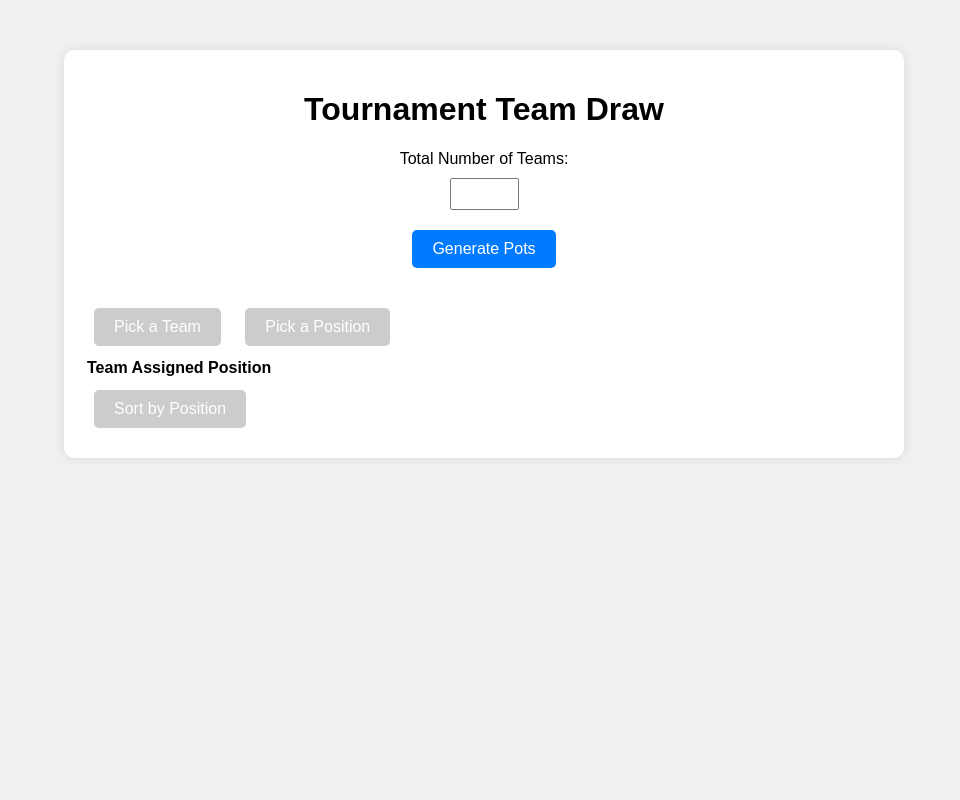
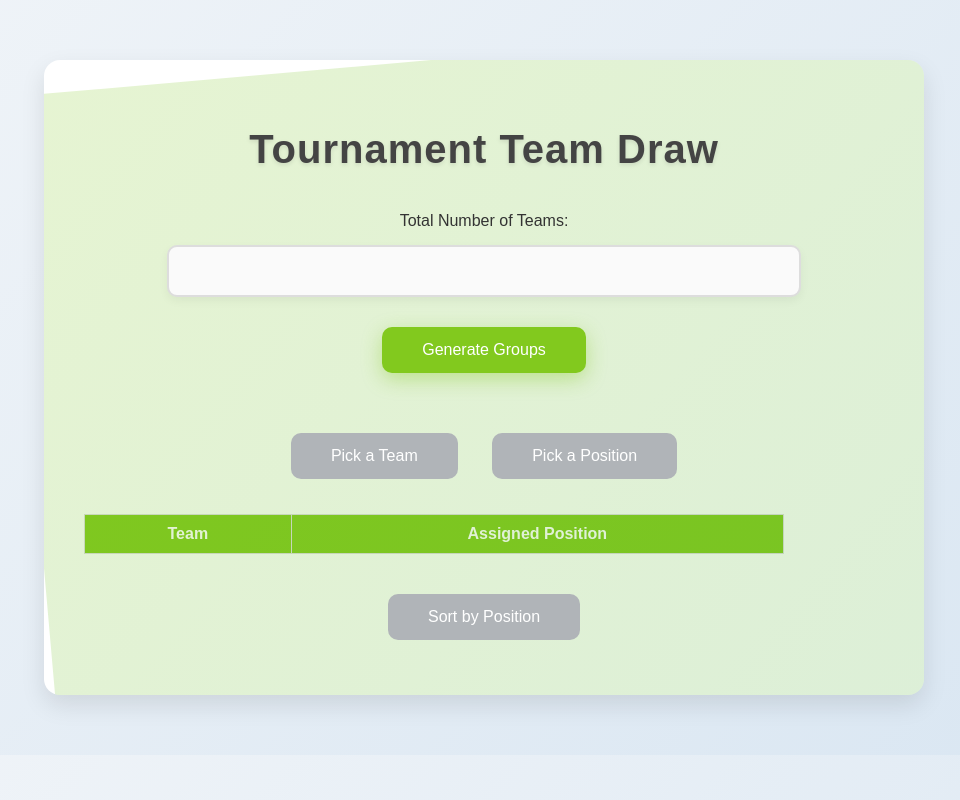
Before and after one commit to The-Cosmic-Assets-Wealth-Management-Co/Tournament-Draw, a plain HTML site: page index.html in a window 1280 px wide. Shown: the whole page, without its empty margins (156-1116 px from the left). Drawn offline with Linux system fonts and the light colour scheme.

Commit message:
NewCommits

```diff
--- a/index.html
+++ b/index.html
@@ -15,7 +15,7 @@
             <label for="teamCount">Total Number of Teams:</label>
             <input type="number" id="teamCount" min="4" max="32" required>
             <div id="teamsContainer"></div>
-            <button type="submit">Generate Pots</button>
+            <button type="submit">Generate Groups</button>
         </form>
 
         <div id="potsSection"></div>
--- a/styles.css
+++ b/styles.css
@@ -1,52 +1,189 @@
 body {
-    font-family: Arial, sans-serif;
-    background-color: #f0f0f0;
+    font-family: 'Poppins', sans-serif;
+    background: linear-gradient(135deg, #f0f4f8, #d9e6f2);
+    color: #333;
+    margin: 0;
+    padding: 0;
 }
 
 .container {
     max-width: 800px;
-    margin: 50px auto;
-    background-color: white;
-    padding: 20px;
-    border-radius: 10px;
-    box-shadow: 0 0 10px rgba(0, 0, 0, 0.1);
+    margin: 60px auto;
+    background-color: #fff;
+    padding: 40px;
+    border-radius: 16px;
+    box-shadow: 0 10px 25px rgba(0, 0, 0, 0.1);
+    position: relative;
+    overflow: hidden;
+    text-align: center;
+}
+
+.container::before {
+    content: '';
+    position: absolute;
+    top: -10px;
+    left: -10px;
+    width: 120%;
+    height: 120%;
+    background: linear-gradient(135deg, rgba(130, 201, 30, 0.2), rgba(74, 171, 61, 0.2));
+    z-index: 0;
+    pointer-events: none;
+    transform: rotate(-5deg);
+    border-radius: 16px;
 }
 
 h1 {
-    text-align: center;
+    font-size: 2.5rem;
+    color: #444;
+    margin-bottom: 40px;
+    font-weight: bold;
+    letter-spacing: 1px;
+    position: relative;
+    z-index: 1;
+    text-shadow: 0 2px 4px rgba(0, 0, 0, 0.1);
 }
 
 form {
     display: flex;
     flex-direction: column;
     align-items: center;
+    position: relative;
+    z-index: 1;
 }
 
-input {
-    margin: 10px 0;
-    padding: 5px;
+input[type="text"], input[type="number"] {
+    width: 100%;
+    max-width: 600px;
+    padding: 15px;
     font-size: 16px;
+    border: 2px solid #ddd;
+    border-radius: 10px;
+    margin: 15px 0;
+    transition: all 0.3s ease;
+    background: #fafafa;
+    box-shadow: 0 4px 10px rgba(0, 0, 0, 0.05);
+}
+
+input:focus {
+    border-color: #82c91e;
+    background-color: #fff;
+    box-shadow: 0 4px 20px rgba(130, 201, 30, 0.3);
+    outline: none;
 }
 
 button {
-    padding: 10px 20px;
+    padding: 14px 40px;
     font-size: 16px;
-    margin: 10px;
-    background-color: #007bff;
+    margin: 15px;
+    background-color: #82c91e;
     color: white;
     border: none;
-    border-radius: 5px;
+    border-radius: 10px;
     cursor: pointer;
+    position: relative;
+    z-index: 1;
+    box-shadow: 0 6px 20px rgba(130, 201, 30, 0.4);
+    transition: all 0.3s ease;
 }
 
 button:disabled {
-    background-color: #cccccc;
+    background-color: #adb5bd;
+    box-shadow: none;
+    filter: grayscale(0.5);
 }
 
 button:hover:enabled {
-    background-color: #0056b3;
+    background-color: #51a512;
+    transform: translateY(-3px);
+    box-shadow: 0 10px 25px rgba(130, 201, 30, 0.6);
+}
+
+button:active:enabled {
+    background-color: #409a0e;
+    transform: translateY(0);
+    box-shadow: 0 5px 15px rgba(130, 201, 30, 0.3);
 }
 
 #potsSection {
+    margin-top: 30px;
+    width: 100%;
+    max-width: 700px;
+    position: relative;
+    z-index: 1;
+}
+
+#potsSection h2 {
+    font-size: 1.8rem;
+    color: #4aab3d;
+    text-align: center;
+    font-weight: bold;
+    margin-bottom: 15px;
+}
+
+#potsSection p {
+    font-size: 1.1rem;
+    color: #6c757d;
+    margin-bottom: 10px;
+    text-align: center;
+}
+
+.pot {
+    background-color: #f1f8e9;
+    padding: 15px;
+    margin: 15px 0;
+    border-radius: 8px;
+    box-shadow: 0 4px 15px rgba(130, 201, 30, 0.15);
+}
+
+.pot h3 {
+    color: #4aab3d;
+    font-weight: bold;
+    margin-bottom: 8px;
+}
+
+.pot ul {
+    list-style: none;
+    padding: 0;
+}
+
+.pot ul li {
+    padding: 8px;
+    font-size: 1rem;
+    background-color: #fff;
+    margin-bottom: 8px;
+    border-radius: 5px;
+    box-shadow: 0 3px 8px rgba(0, 0, 0, 0.05);
+    transition: all 0.2s ease;
+}
+
+.pot ul li:hover {
+    transform: translateY(-2px);
+    box-shadow: 0 6px 15px rgba(130, 201, 30, 0.2);
+}
+
+#drawRecordTable {
+    width: 100%;
+    max-width: 700px;
+    margin: 20px 0;
+    border-collapse: collapse;
+}
+
+#drawRecordTable th, #drawRecordTable td {
+    padding: 10px 15px;
+    border: 1px solid #ddd;
+    text-align: center;
+}
+
+#drawRecordTable th {
+    background-color: #82c91e;
+    color: white;
+    font-weight: bold;
+}
+
+#drawRecordTable td {
+    background-color: #fafafa;
+}
+
+#sortTableButton {
     margin-top: 20px;
 }
```
